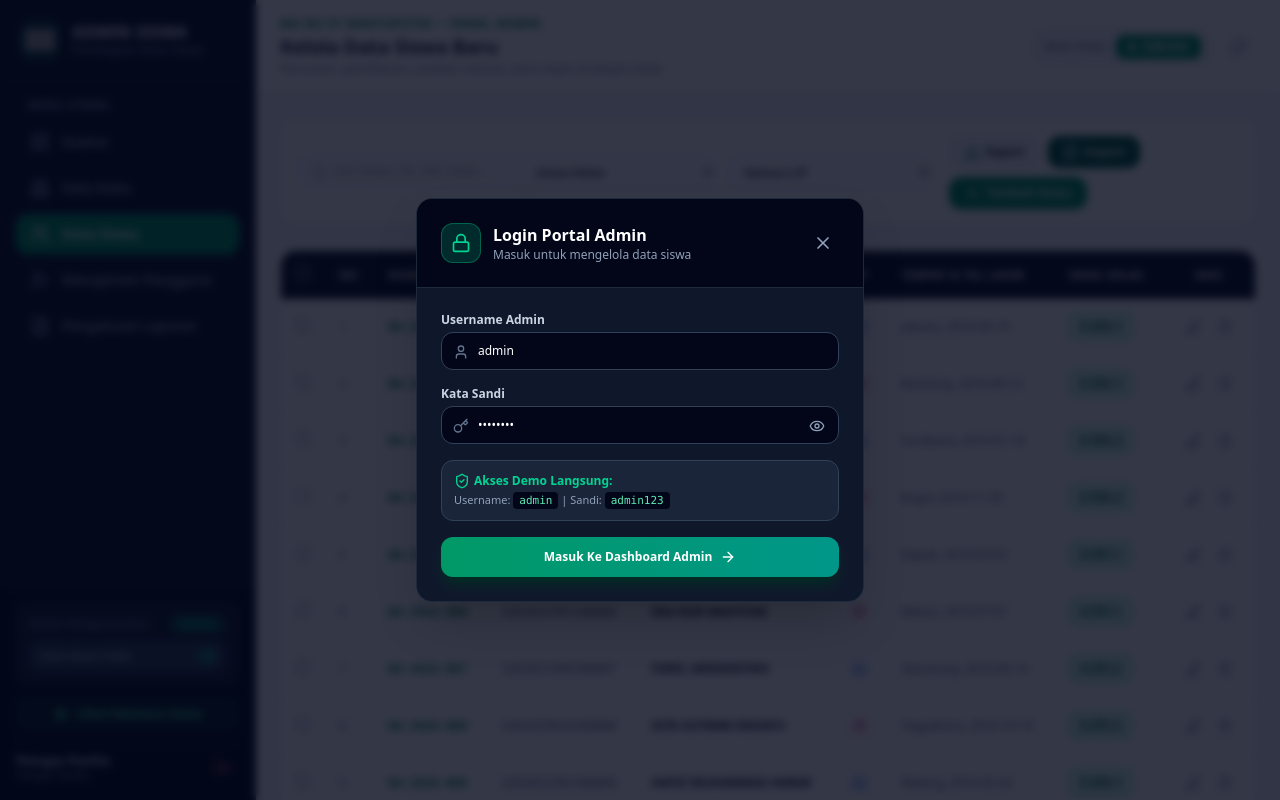
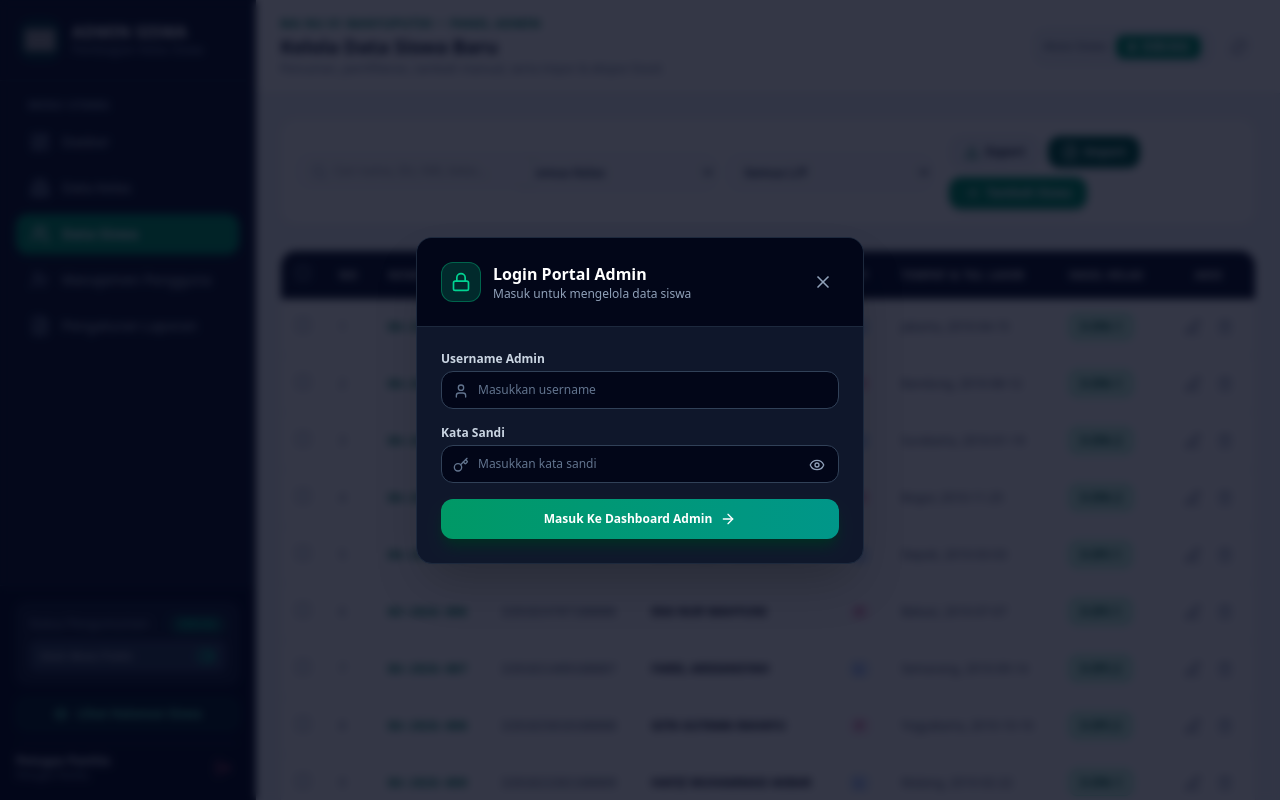
Before and after one commit to mansaba85/pembagian_kelas, a React (Vite) app: page /admin/siswa in a window 1280 px wide. Shown: the top 800 px of the page. Built offline with nearby package versions, Linux system fonts and the light colour scheme; grey boxes are pictures that could not be loaded.

Commit message:
fix(auth): remove hardcoded admin demo credentials
Clear default login values and remove the demo credential hint from the admin login modal to improve security.

```diff
--- a/src/components/admin/AdminLoginModal.tsx
+++ b/src/components/admin/AdminLoginModal.tsx
@@ -14,8 +14,8 @@ export const AdminLoginModal: React.FC<AdminLoginModalProps> = ({
   onLoginSuccess,
   onClose
 }) => {
-  const [username, setUsername] = useState('admin');
-  const [password, setPassword] = useState('admin123');
+  const [username, setUsername] = useState('');
+  const [password, setPassword] = useState('');
   const [showPassword, setShowPassword] = useState(false);
 
   const handleSubmit = (e: React.FormEvent) => {
@@ -97,16 +97,6 @@ export const AdminLoginModal: React.FC<AdminLoginModalProps> = ({
             </div>
           </div>
 
-          {/* Quick Demo Hint */}
-          <div className="p-3 rounded-xl bg-slate-800/80 border border-slate-700 text-xs text-slate-300 space-y-1">
-            <p className="font-semibold text-emerald-400 flex items-center gap-1">
-              <ShieldCheck className="w-4 h-4" />
-              <span>Akses Demo Langsung:</span>
-            </p>
-            <p className="text-[11px] text-slate-400">
-              Username: <code className="bg-slate-950 px-1.5 py-0.5 rounded text-emerald-300 font-mono">admin</code> | Sandi: <code className="bg-slate-950 px-1.5 py-0.5 rounded text-emerald-300 font-mono">admin123</code>
-            </p>
-          </div>
 
           <button
             type="submit"
```
